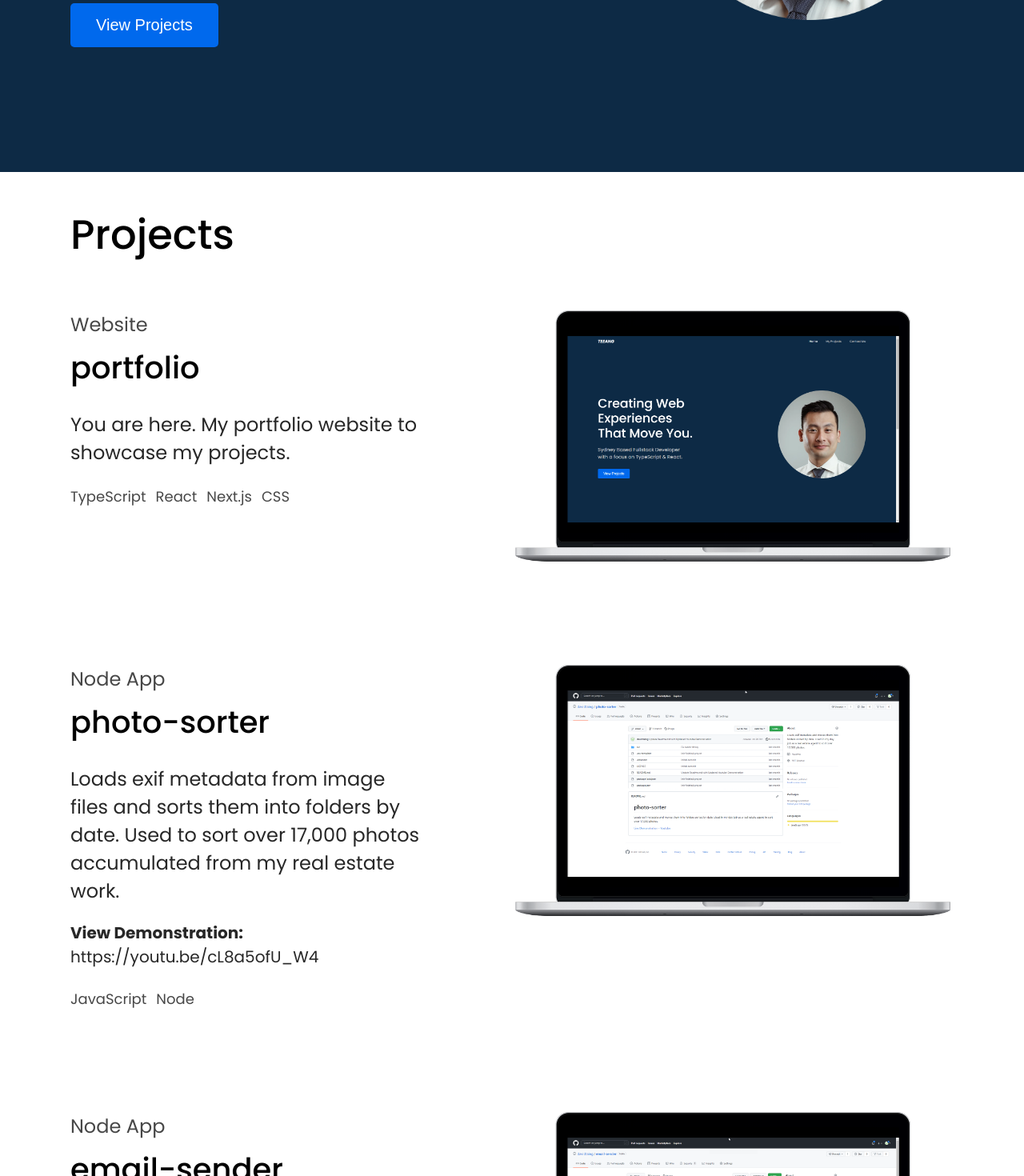
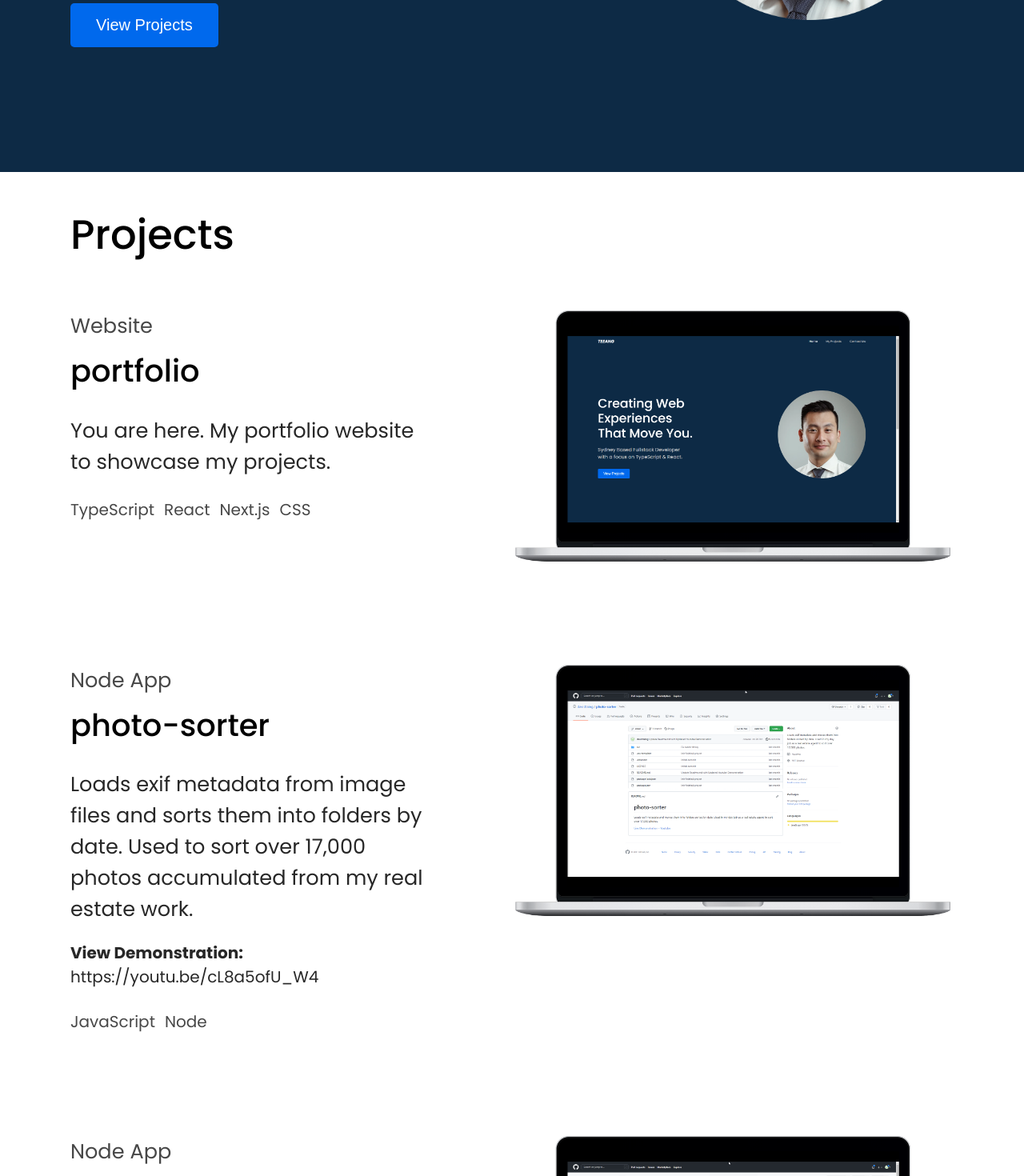
Before and after one commit to davidtaing/portfolio, a Next.js app: page / in a window 1280 px wide. Shown: the part 585-2055 px from the top of the page at 80% size. Built offline with nearby package versions, Linux system fonts and the light colour scheme.

Commit message:
styles: adjusted font-sizes to use fs vars

```diff
--- a/src/components/ProjectCard/index.tsx
+++ b/src/components/ProjectCard/index.tsx
@@ -24,7 +24,7 @@ const StyledLi = styled.li`
     }
 
     .title {
-      font-size: 2.5rem;
+      font-size: var(--fs-600);
       color: var(--clr-black);
     }
 
@@ -59,15 +59,15 @@ const StyledLi = styled.li`
 
       .category {
         margin-top: 0;
-        font-size: 1.5rem;
+        font-size: var(--fs-500);
       }
 
       .body {
-        font-size: 1.5rem;
+        font-size: var(--fs-500);
       }
 
       .skill-list {
-        font-size: 1.125rem;
+        font-size: var(--fs-400);
       }
     }
 
```
